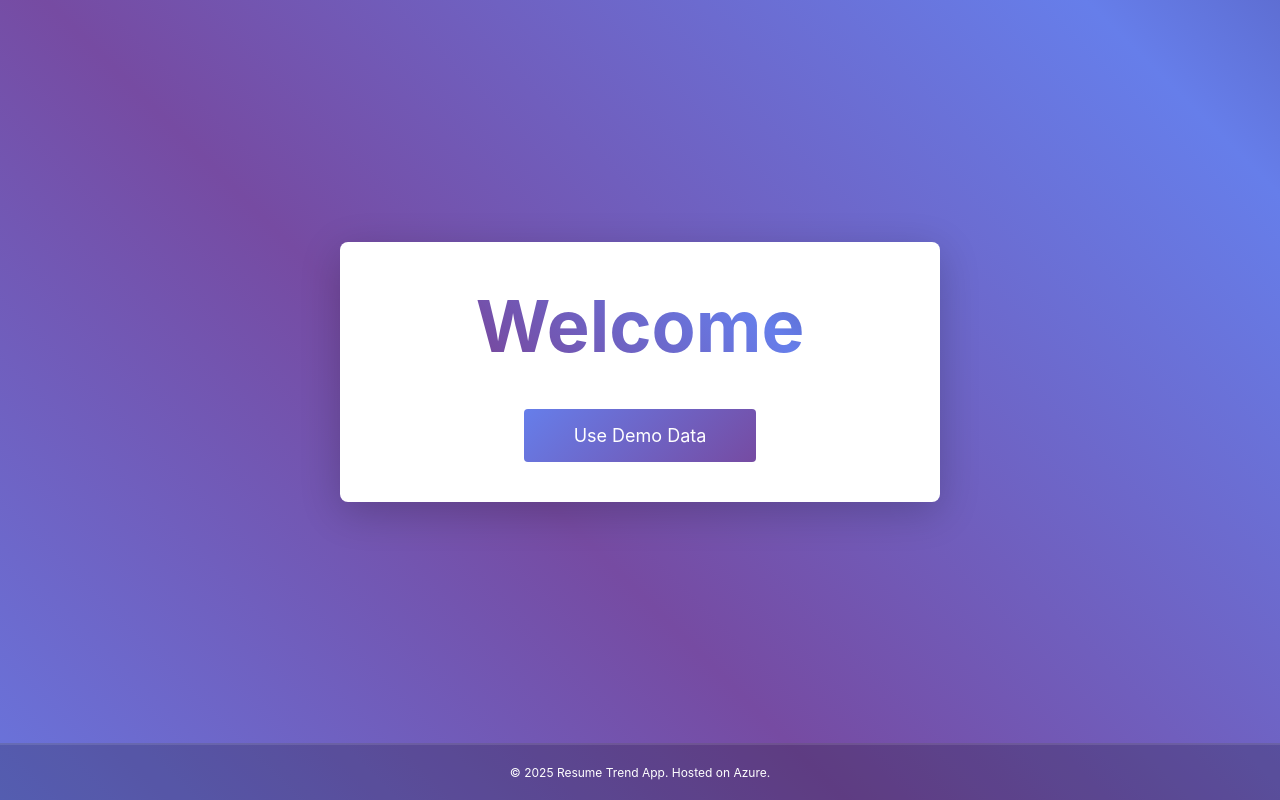
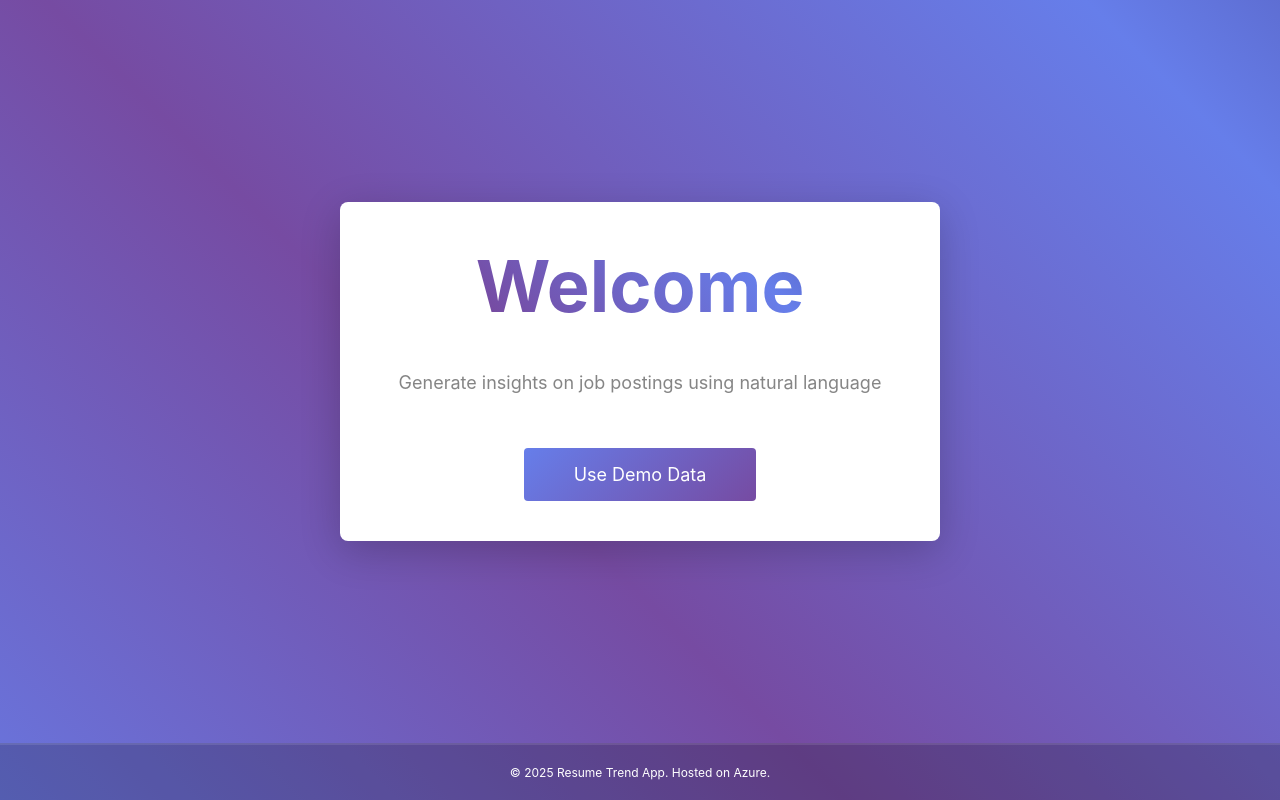
Before and after one commit to jacobbria/AZ_webApp, a Flask app: page / in a window 1280 px wide. Run offline with Flask 3, Linux system fonts and the light colour scheme.

Commit message:
Added subtitle.

```diff
--- a/templates/index.html
+++ b/templates/index.html
@@ -36,11 +36,11 @@
     @keyframes popup {
         0% {
             opacity: 0;
-            transform: scale(0.8);
+            transform: translateY(50px);
         }
         100% {
             opacity: 1;
-            transform: scale(1);
+            transform: translateY(0);
         }
     }
 
@@ -54,6 +54,17 @@
         -webkit-text-fill-color: transparent;
         background-clip: text;
         animation: rotate-gradient 12s infinite, popup 0.8s ease-out;
+    }
+
+    .subtitle {
+        font-size: 18px;
+        color: rgba(102, 102, 102, 0.8);
+        margin-bottom: 50px;
+        line-height: 1.6;
+        max-width: 500px;
+        margin-left: auto;
+        margin-right: auto;
+        animation: popup 0.8s ease-out 0.1s both;
     }
 
     .subtext {
@@ -74,6 +85,7 @@
         transition: transform 0.2s, box-shadow 0.2s;
         display: inline-block;
         text-decoration: none;
+        animation: popup 0.8s ease-out 0.2s both;
     }
 
     .demo-button:hover {
@@ -86,6 +98,7 @@
 <div class="container">
     <div class="hero">
         <div class="greeting">Welcome</div>
+        <div class="subtitle">Generate insights on job postings using natural language</div>
         <a href="/demo" class="demo-button">Use Demo Data</a>
     </div>
 </div>
```
